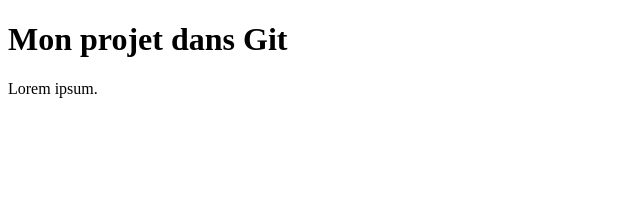
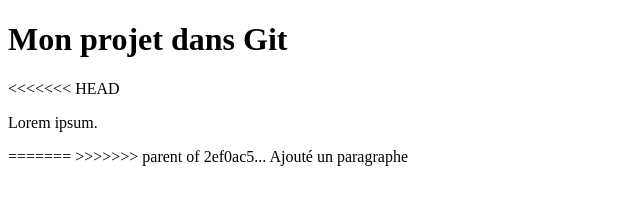
Before and after one commit to MarcGagnon/GitDemoProject, a plain HTML site: page index.html in a window 1280 px wide. Shown: the whole page, without its empty margins (0-640 px from the left). Drawn offline with Linux system fonts and the light colour scheme.

Commit message:
Sixth commit

```diff
--- a/index.html
+++ b/index.html
@@ -8,4 +8,7 @@
 <body>
 	<h1>Mon projet dans Git</h1>
 
+<<<<<<< HEAD
 	<p>Lorem ipsum.</p>
+=======
+>>>>>>> parent of 2ef0ac5... Ajouté un paragraphe
```
